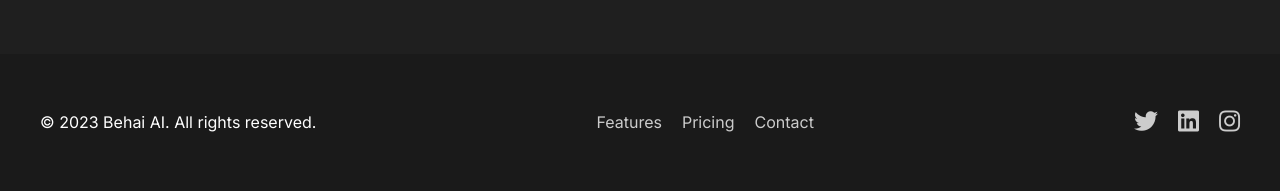
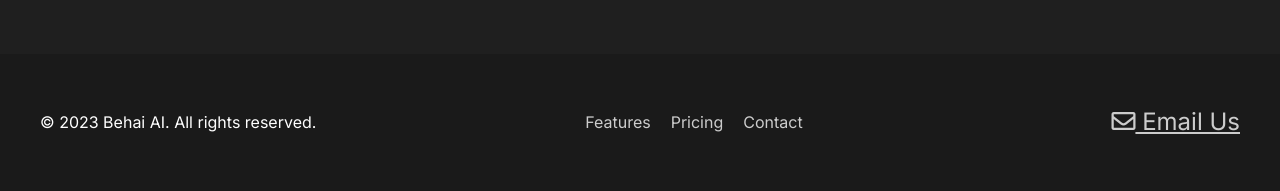
Before and after one commit to jaidev-jayakumar/BehavioralTool, a Flask app: page / in a window 1280 px wide. Shown: the part 2260-2451 px from the top of the page. Run offline with Flask 3, Linux system fonts and the light colour scheme; some libraries are stand-ins or nearby versions.

Commit message:
email icon added

```diff
--- a/templates/home.html
+++ b/templates/home.html
@@ -652,10 +652,8 @@
                 <li><a href="#contact">Contact</a></li>
             </ul>
             <ul class="social-links">
-                <li><a href="#"><i class="fab fa-twitter"></i></a></li>
-                <li><a href="#"><i class="fab fa-linkedin"></i></a></li>
-                <li><a href="#"><i class="fab fa-instagram"></i></a></li>
-            </ul>
+    <li><a href="mailto:behai@gmail.com"><i class="far fa-envelope"></i> Email Us</a></li>
+</ul>
         </div>
     </div>
 </footer>
```
